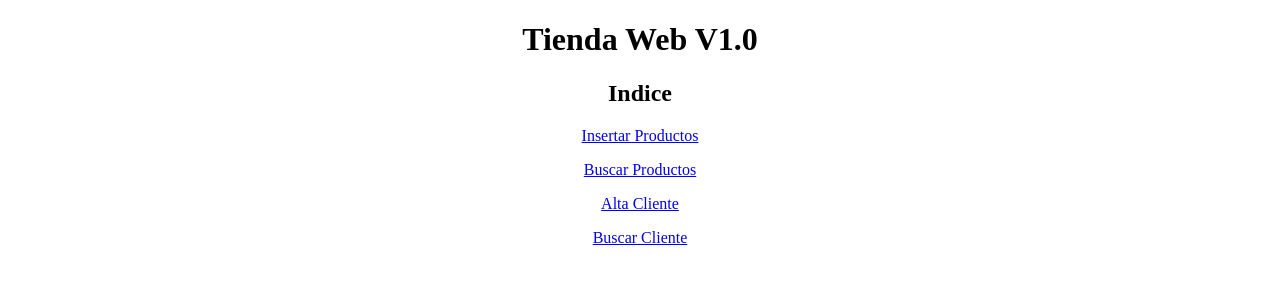
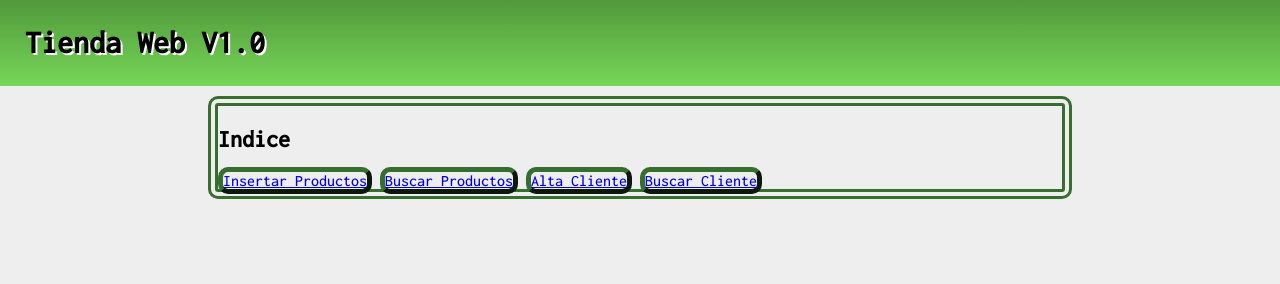
Before and after one commit to equipo1politecnico/TiendaWeb, a plain HTML site: page Indice.html in a window 1280 px wide. Drawn offline with Linux system fonts and the light colour scheme.

Commit message:
odificacion_HTML_Integracion_CSS
Modificacion de archivos buscar.html, indice.html e insertar.html añadiendo "<div>" para separar la web en partes. En indice.html añadido "<nav>" para el menu y corregido "<p><a>" "<p>" innecesario.
Por Alejandro Aguilar

```diff
--- a/Indice.html
+++ b/Indice.html
@@ -1,16 +1,38 @@
 <!DOCTYPE html>
 <html>
- <meta charset='utf-8' >
-<head><title>TIENDA WEB 1.0</title></head>
+
+<head>
+	<meta charset='utf-8'>
+	<link rel="stylesheet" href="style.css">
+	<title>TIENDA WEB 1.0</title>
+</head>
+
 <body>
-	<h1 align="center">Tienda Web V1.0</h1>
-	<h2 align="center">Indice</h2>
-	<p align="center"><a  href="insertar.html">Insertar Productos</a></p>
-	<p align="center"><a  href="buscar.html">Buscar Productos</a></p>
-	<p align="center"><a  href="insertarClientes.html">Alta Cliente</a></p>
-	<p align="center"><a  href="buscarClientes.html">Buscar Cliente</a></p>
+	<div>
+		<div class="cabeza">
+			<h1>Tienda Web V1.0</h1>
 
-<!--Sergio Bazaga Granado-->
+		</div>
+		<div class="cuerpo">
+			<div class="subtitulo">
+				<h2>Indice</h2>
+
+			</div>
+			<div class="menu">
+				<nav>
+					<a class="boton" href="insertar.html">Insertar Productos</a>
+					<a class="boton" href="buscar.html">Buscar Productos</a>
+					<a class="boton" href="insertarClientes.html">Alta Cliente</a>
+					<a class="boton" href="buscarClientes.html">Buscar Cliente</a>
+				</nav>
+			</div>
+		</div>
+	</div>
+
+
+
+	<!--Sergio Bazaga Granado-->
 
 </body>
+
 </html>
--- /dev/null
+++ b/style.css
@@ -0,0 +1,76 @@
+/*importar fuente externa para el texto*/
+@import url("https://fonts.googleapis.com/css2?family=Inconsolata:wght@500&display=swap");
+
+/*Fuente por defecto de toda la web y color de fondo*/
+body {
+  font-family: "Inconsolata", monospace;
+  background-color: #eeeeee;
+}
+
+/*Cabecera de la web edicion del Titulo y el fondo del mismo*/
+div.cabeza {
+  text-shadow: 2px 2px white;
+  padding: 5px 5px 5px 25px;
+  margin: -8px -8px 10px -8px;
+  background: rgba(81, 152, 59, 1);
+  background: -moz-linear-gradient(
+    top,
+    rgba(81, 152, 59, 1) 0%,
+    rgba(118, 215, 88, 1) 100%
+  );
+  background: -webkit-gradient(
+    left top,
+    left bottom,
+    color-stop(0%, rgba(81, 152, 59, 1)),
+    color-stop(100%, rgba(118, 215, 88, 1))
+  );
+  background: -webkit-linear-gradient(
+    top,
+    rgba(81, 152, 59, 1) 0%,
+    rgba(118, 215, 88, 1) 100%
+  );
+  background: -o-linear-gradient(
+    top,
+    rgba(81, 152, 59, 1) 0%,
+    rgba(118, 215, 88, 1) 100%
+  );
+  background: -ms-linear-gradient(
+    top,
+    rgba(81, 152, 59, 1) 0%,
+    rgba(118, 215, 88, 1) 100%
+  );
+  background: linear-gradient(
+    to bottom,
+    rgba(81, 152, 59, 1) 0%,
+    rgba(118, 215, 88, 1) 100%
+  );
+  filter: progid:DXImageTransform.Microsoft.gradient( startColorstr='#51983b', endColorstr='#76d758', GradientType=0 );
+}
+
+/*estilo del cuerpo de la web
+engloba todo el contenido*/
+div.cuerpo {
+  margin: 10px 200px 10px 200px;
+  border-radius: 10px 10px 10px 10px;
+  -moz-border-radius: 10px 10px 10px 10px;
+  -webkit-border-radius: 10px 10px 10px 10px;
+  border: 10px double #356e2e;
+}
+
+div.subtitulo {
+}
+
+div.menu {
+}
+
+a.boton {
+  border-radius: 10px 10px 10px 10px;
+  -moz-border-radius: 10px 10px 10px 10px;
+  -webkit-border-radius: 10px 10px 10px 10px;
+  border: 5px outset #356e2e;
+}
+
+a.boton:hover {
+  color: #1883ba;
+  background-color: #eeeeee;
+}
```
Also changed, not shown: buscar.html (+29 -5 lines), insertar.html (+31 -6 lines).
